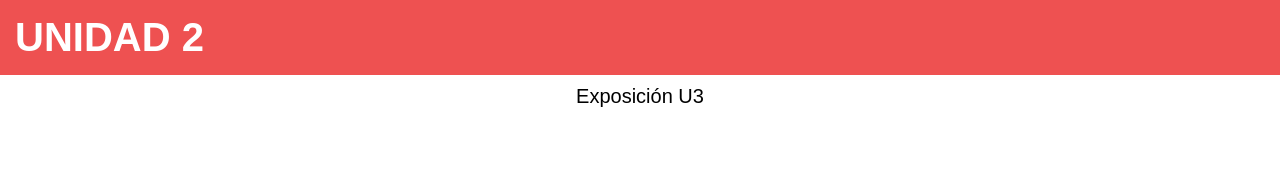
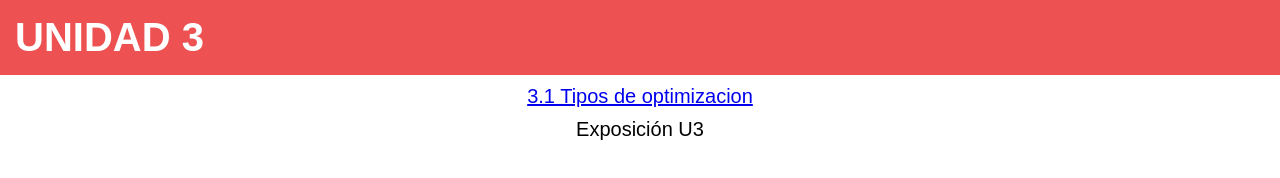
Before and after one commit to JoseGabrielMtz3/JoseGabrielMtz3.github.io, a plain HTML site: page MenuUnidades/unidad3.html in a window 1280 px wide. Drawn offline with Linux system fonts and the light colour scheme.

Commit message:
Update unidad3.html

```diff
--- a/MenuUnidades/unidad3.html
+++ b/MenuUnidades/unidad3.html
@@ -9,12 +9,13 @@
 <body>
 <header>
 
-    <h1>UNIDAD 2</h1>
+    <h1>UNIDAD 3</h1>
 </header>
 
 <section>
 <nav>
     <ul>
+<li><a href="Unidad3/3.1.html" >3.1 Tipos de optimizacion</a></li>
 <li><a style="text-decoration: none; color: black;" href="Unidad3/3.1.html" >Exposición U3</a></li>
 
 
```
